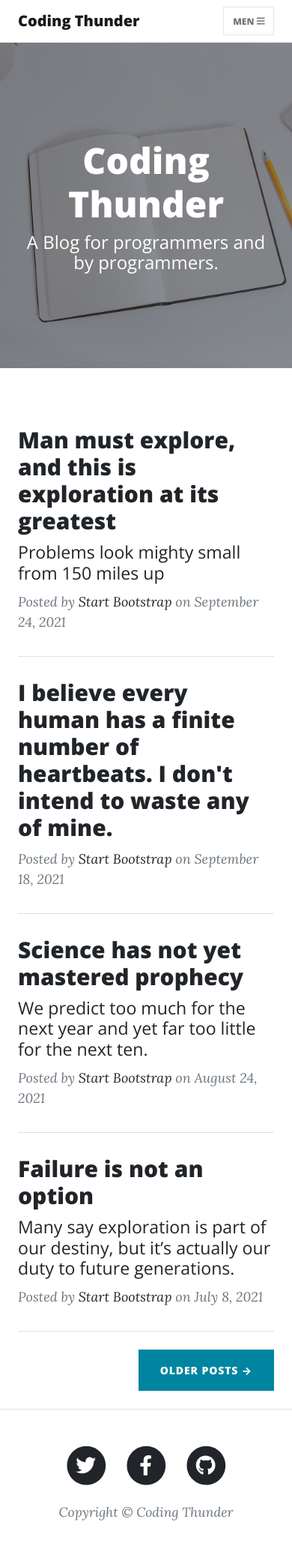
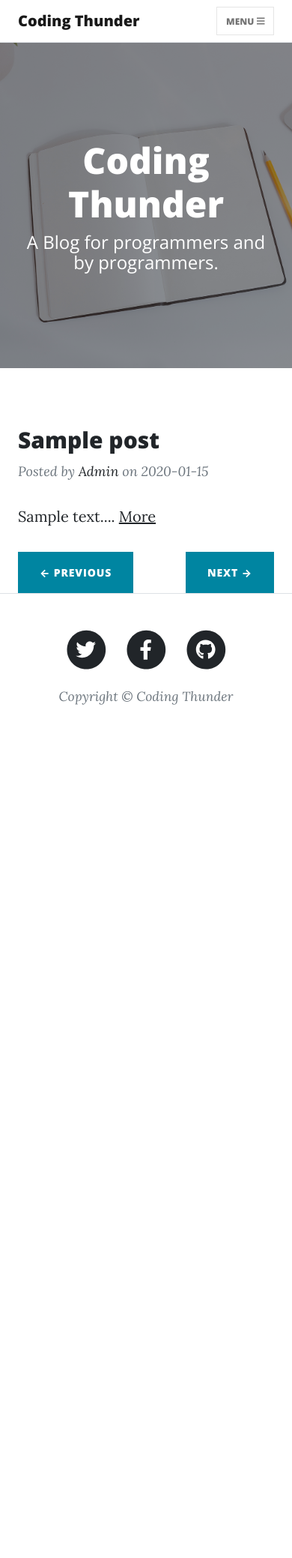
Before and after one commit to suryamanikr/flask-blog, a Flask app: page / in a window 390 px wide. Shown: the whole page at 75% size. After the commit the page ends 940 px from the top, so only its background shows below. Run offline with Flask 2, Linux system fonts and the light colour scheme; tables that the repository leaves empty hold one stand-in row (values such as "Sample post"); some libraries are stand-ins or nearby versions.

Commit message:
Add files via upload

```diff
--- a/Coding Thunder/app.py
+++ b/Coding Thunder/app.py
@@ -1,22 +1,56 @@
-from flask import Flask, render_template, request
+from flask import Flask, render_template, request, session, flash
 from flask_sqlalchemy import SQLAlchemy
 from datetime import datetime
+from werkzeug.utils import secure_filename
+import json, os
+from werkzeug.utils import redirect
+from markupsafe import escape
+
+# from flask_mail import Mail
+
+with open('config.json', 'r') as c:
+    params = json.load(c)["params"]
+
+local_server = True
+
 
 app = Flask(__name__)
-app.config['SQLALCHEMY_DATABASE_URI'] = 'mysql://root:@localhost/codingthunder'
+app.secret_key = "SECRETKEY"
+app.config['UPLOAD_FOLDER'] = params['upload_folder']
+# app.config.update(
+#     MAIL_SERVER = 'smtp.gmail.com',
+#     MAIL_PORT = '465',
+#     MAIL_USE_SSL = True,
+#     MAIL_USERNAME = params['gmail-user'],
+#     MAIL_PASSWORD=  params['gmail-password']
+# )
+# mail = Mail(app)
+
+if local_server:
+    app.config['SQLALCHEMY_DATABASE_URI'] = params['local_uri']
+# app.config['SQLALCHEMY_DATABASE_URI'] = 'mysql://root:@localhost/codingthunder'
+else:
+    app.config['SQLALCHEMY_DATABASE_URI'] = params['prod_uri']
+
 db = SQLAlchemy(app)
 
 
 class Contacts(db.Model):
-    '''
-    sno, name phone_num, msg, date, email
-    '''
     sno = db.Column(db.Integer, primary_key=True)
-    name = db.Column(db.String(80), nullable=False)
+    name = db.Column(db.String(), nullable=False)
     phone_num = db.Column(db.String(12), nullable=False)
-    msg = db.Column(db.String(120), nullable=False)
-    date = db.Column(db.String(12), nullable=True)
-    email = db.Column(db.String(20), nullable=False)
+    msg = db.Column(db.String(), nullable=False)
+    date = db.Column(db.String(), nullable=True)
+    email = db.Column(db.String(), nullable=False)
+
+
+class Posts(db.Model):
+    sno = db.Column(db.Integer, primary_key=True)
+    title = db.Column(db.String(), nullable=False)
+    slug = db.Column(db.String(), nullable=False)
+    content = db.Column(db.String(), nullable=False)
+    date = db.Column(db.String(), nullable=True)
+    img_file = db.Column(db.String(), nullable=True)
 
 
 db.create_all()
@@ -24,21 +58,105 @@ db.session.commit()
 
 
 @app.route("/")
+@app.route('/home')
 def home():
-    return render_template('index.html')
+    # Pagination Logic
+    posts = Posts.query.filter_by().all()[0:params["no_of_posts_on_homepage"]]
+    return render_template('index.html', params=params, posts=posts)
 
 
-@app.route("/about")
-def about():
-    return render_template('about.html')
+@app.route("/dashboard", methods=['GET', 'POST'])
+def dashboard():
+    if ('user' in session and session['user'] == params['admin_username']):
+        posts = Posts.query.all()
+        return render_template('dashboard.html', params=params, posts=posts)
+
+    if request.method == "POST":
+        login_error=""
+        username = request.form.get('username')
+        password = request.form.get('password')
+        if (username == params['admin_username'] and password == params['admin_password']):
+            # set the session
+            session['user'] = username
+            posts = Posts.query.all()
+            return render_template('dashboard.html', params=params, posts=posts)
+        else:
+            flash("Invalid Username or Password", "login-error")
+            return render_template("login.html", params=params)
+
+    return render_template("login.html", params=params)
 
 
-@app.route("/post")
-def post():
-    return render_template('post.html')
+@app.route('/logout')
+def logout():
+    session.pop('user')
+    return redirect('/dashboard')
 
 
-@app.route("/contact", methods=['GET', 'POST'])
+@app.route('/delete/<string:sno>', methods=['GET', 'POST'])
+def delete(sno):
+    if ('user' in session and session['user'] == params['admin_username']):
+        post = Posts.query.filter_by(sno=sno).first()
+        db.session.delete(post)
+        db.session.commit()
+
+    return redirect("/dashboard")
+
+
+@app.route('/edit/<string:sno>', methods=['GET', 'POST'])
+def edit(sno):
+    if ('user' in session and session['user'] == params['admin_username']):
+        if request.method == "POST":
+            box_title = request.form.get('title')
+            slug = request.form.get('slug')
+            content = request.form.get('content')
+            img_file = request.form.get('img_file')
+            date = datetime.now()
+
+            if sno == '0':
+                new_post = Posts(title=box_title, slug=slug,
+                                 content=content, img_file=img_file, date=date)
+                db.session.add(new_post)
+                db.session.commit()
+            else:
+                post = Posts.query.filter_by(sno=sno).first()
+                post.title = box_title
+                post.slug = slug
+                post.content = content
+                post.img_file = img_file
+                post.date = date
+                db.session.add(post)
+                db.session.commit()
+                return redirect('/edit/'+sno)
+
+        post = Posts.query.filter_by(sno=sno).first()
+        return render_template('edit.html', params=params, post=post, sno=sno)
+
+
+@app.route('/uploadfile', methods=['POST'])
+def upload_file():
+    if ('user' in session and session['user'] == params['admin_username']):
+        if request.method == 'POST':
+            f = request.files['file']
+            f.save(os.path.join(
+                app.config['UPLOAD_FOLDER'] + secure_filename(f.filename)))
+            return redirect('/dashboard')
+
+
+@ app.route('/about')
+def about():
+    return render_template('about.html', params=params)
+
+
+@ app.route("/post/<string:post_slug>/", methods=['GET'])
+def post_route(post_slug):
+    post = Posts.query.filter_by(slug=post_slug).first()
+    # fname = "assets/img" + post.img_file
+    post_content=escape(post.content)
+    return render_template('post.html', params=params, post=post, post_content=post_content )
+
+
+@ app.route("/contact", methods=['GET', 'POST'])
 def contact():
     if(request.method == 'POST'):
         '''Add entry to the database'''
@@ -50,8 +168,29 @@ def contact():
                          msg=msg, date=datetime.now(),)
         db.session.add(entry)
         db.session.commit()
+        # mail.send_message('New message from ' + name,
+        #                   sender=email,
+        #                   recipients = [params['gmail-user']],
+        #                   body = message + "\n" + phone
+        #                   )
 
-    return render_template('contact.html')
+    return render_template('contact.html', params=params)
+
+
+@app.route('/messages')
+def messages():
+    if ('user' in session and session['user'] == params["admin_username"]):
+        contacts = Contacts.query.all()
+        return render_template("messages.html", contacts=contacts, params=params)
+
+# @app.errorhandler(404)
+# def errorhandle(error):
+#     return render_template('error.html', params=params, error=404), 404
+
+
+# @app.errorhandler(405)
+# def errorhandle(error):
+#     return render_template('error.html', params=params, error=405), 405
 
 
 if __name__ == '__main__':
--- a/Coding Thunder/templates/index.html
+++ b/Coding Thunder/templates/index.html
@@ -8,7 +8,7 @@
                 <div class="row gx-4 gx-lg-5 justify-content-center">
                     <div class="col-md-10 col-lg-8 col-xl-7">
                         <div class="site-heading">
-                            <h1>Coding Thunder</h1>
+                            <h1>{{params['blog_name']}}</h1>
                             <span class="subheading">A Blog for programmers and by programmers.</span>
                         </div>
                     </div>
@@ -19,61 +19,30 @@
         <div class="container px-4 px-lg-5">
             <div class="row gx-4 gx-lg-5 justify-content-center">
                 <div class="col-md-10 col-lg-8 col-xl-7">
+
                     <!-- Post preview-->
+                    {% for post in posts %}
                     <div class="post-preview">
-                        <a href="post.html">
-                            <h2 class="post-title">Man must explore, and this is exploration at its greatest</h2>
-                            <h3 class="post-subtitle">Problems look mighty small from 150 miles up</h3>
-                        </a>
+                        <a href="{{url_for('post_route', post_slug=post.slug)}}"><h2 class="post-title">{{post.title}}</h2></a>
                         <p class="post-meta">
                             Posted by
-                            <a href="#!">Start Bootstrap</a>
-                            on September 24, 2021
+                            <a href="#!">Admin</a>
+                            on {{post.date}}
+                        </p>
+                        <p class="post-content">
+                            {{post.content[0:750]}}...
+                            <a href="{{url_for('post_route', post_slug=post.slug)}}">More</a>
                         </p>
                     </div>
+                    {% endfor %}
+
                     <!-- Divider-->
-                    <hr class="my-4" />
-                    <!-- Post preview-->
-                    <div class="post-preview">
-                        <a href="post.html"><h2 class="post-title">I believe every human has a finite number of heartbeats. I don't intend to waste any of mine.</h2></a>
-                        <p class="post-meta">
-                            Posted by
-                            <a href="#!">Start Bootstrap</a>
-                            on September 18, 2021
-                        </p>
+                    <!-- <hr class="my-4" /> -->
+                    <!-- Pager-->
+                    <div style="position: relative;">
+                        <a class="btn btn-primary text-uppercase" style="position: relative; left: 0;"href="#!">&larr; Previous</a>
+                        <a class="btn btn-primary text-uppercase" style="position: absolute; right: 0;" href="#!">Next &rarr;</a>
                     </div>
-                    <!-- Divider-->
-                    <hr class="my-4" />
-                    <!-- Post preview-->
-                    <div class="post-preview">
-                        <a href="post.html">
-                            <h2 class="post-title">Science has not yet mastered prophecy</h2>
-                            <h3 class="post-subtitle">We predict too much for the next year and yet far too little for the next ten.</h3>
-                        </a>
-                        <p class="post-meta">
-                            Posted by
-                            <a href="#!">Start Bootstrap</a>
-                            on August 24, 2021
-                        </p>
-                    </div>
-                    <!-- Divider-->
-                    <hr class="my-4" />
-                    <!-- Post preview-->
-                    <div class="post-preview">
-                        <a href="post.html">
-                            <h2 class="post-title">Failure is not an option</h2>
-                            <h3 class="post-subtitle">Many say exploration is part of our destiny, but it’s actually our duty to future generations.</h3>
-                        </a>
-                        <p class="post-meta">
-                            Posted by
-                            <a href="#!">Start Bootstrap</a>
-                            on July 8, 2021
-                        </p>
-                    </div>
-                    <!-- Divider-->
-                    <hr class="my-4" />
-                    <!-- Pager-->
-                    <div class="d-flex justify-content-end mb-4"><a class="btn btn-primary text-uppercase" href="#!">Older Posts →</a></div>
                 </div>
             </div>
         </div>
--- a/Coding Thunder/templates/layout.html
+++ b/Coding Thunder/templates/layout.html
@@ -5,7 +5,7 @@
         <meta name="viewport" content="width=device-width, initial-scale=1, shrink-to-fit=no" />
         <meta name="description" content="" />
         <meta name="author" content="" />
-        <title>Coding Thunder</title>
+        <title>{{params['blog_name']}}</title>
         <link rel="icon" type="image/x-icon" href="assets/favicon.ico" />
         <!-- Font Awesome icons (free version)-->
         <script src="https://use.fontawesome.com/releases/v5.15.3/js/all.js" crossorigin="anonymous"></script>
@@ -14,22 +14,21 @@
         <link href="https://fonts.googleapis.com/css?family=Open+Sans:300italic,400italic,600italic,700italic,800italic,400,300,600,700,800" rel="stylesheet" type="text/css" />
         <!-- Core theme CSS (includes Bootstrap)-->
         <link href="{{ url_for('static', filename='css/styles.css') }}" rel="stylesheet" />
-    </head>
+ </head>
     <body>
         <!-- Navigation-->
         <nav class="navbar navbar-expand-lg navbar-light" id="mainNav">
             <div class="container px-4 px-lg-5">
-                <a class="navbar-brand" href="index.html">Coding Thunder</a>
+                <a class="navbar-brand" href="/">{{params['blog_name']}}</a>
                 <button class="navbar-toggler" type="button" data-bs-toggle="collapse" data-bs-target="#navbarResponsive" aria-controls="navbarResponsive" aria-expanded="false" aria-label="Toggle navigation">
-                    Men
+                    Menu
                     <i class="fas fa-bars"></i>
                 </button>
                 <div class="collapse navbar-collapse" id="navbarResponsive">
                     <ul class="navbar-nav ms-auto py-4 py-lg-0">
                         <li class="nav-item"><a class="nav-link px-lg-3 py-3 py-lg-4" href=" {{ url_for('home')}}">Home</a></li>
                         <li class="nav-item"><a class="nav-link px-lg-3 py-3 py-lg-4" href="{{url_for('about')}}">About</a></li>
-                        <li class="nav-item"><a class="nav-link px-lg-3 py-3 py-lg-4" href="{{url_for('post')}}">Sample Post</a></li>
-                        <li class="nav-item"><a class="nav-link px-lg-3 py-3 py-lg-4" href="/contact">Contact</a></li>
+                        <li class="nav-item"><a class="nav-link px-lg-3 py-3 py-lg-4" href="{{url_for('contact')}}">Contact</a></li>
                     </ul>
                 </div>
             </div>
@@ -46,7 +45,7 @@
                     <div class="col-md-10 col-lg-8 col-xl-7">
                         <ul class="list-inline text-center">
                             <li class="list-inline-item">
-                                <a href="#!">
+                                <a href="{{params['twitter_url']}}", target="_blank">
                                     <span class="fa-stack fa-lg">
                                         <i class="fas fa-circle fa-stack-2x"></i>
                                         <i class="fab fa-twitter fa-stack-1x fa-inverse"></i>
@@ -54,7 +53,7 @@
                                 </a>
                             </li>
                             <li class="list-inline-item">
-                                <a href="#!">
+                                <a href="{{params['facebook_url']}}" target="_blank">
                                     <span class="fa-stack fa-lg">
                                         <i class="fas fa-circle fa-stack-2x"></i>
                                         <i class="fab fa-facebook-f fa-stack-1x fa-inverse"></i>
@@ -62,7 +61,7 @@
                                 </a>
                             </li>
                             <li class="list-inline-item">
-                                <a href="#!">
+                                <a href="{{params['github_url']}}" target="_blank">
                                     <span class="fa-stack fa-lg">
                                         <i class="fas fa-circle fa-stack-2x"></i>
                                         <i class="fab fa-github fa-stack-1x fa-inverse"></i>
@@ -70,14 +69,14 @@
                                 </a>
                             </li>
                         </ul>
-                        <div class="small text-center text-muted fst-italic">Copyright &copy; Coding Thunder</div>
+                        <div class="small text-center text-muted fst-italic">Copyright &copy; {{params['blog_name']}}</div>
                     </div>
                 </div>
             </div>
         </footer>
-        <!-- Bootstrap core JS-->
+        <!-- Bootstrap core JS -->
         <script src="https://cdn.jsdelivr.net/npm/bootstrap@5.0.1/dist/js/bootstrap.bundle.min.js"></script>
-        <!-- Core theme JS-->
+        <!-- Core theme JS -->
         <script src="{{ url_for('static', filename='js/scripts.js') }}"></script>
     </body>
 </html>
```
Also changed, not shown: Coding Thunder/config.json (+20 -9 lines), Coding Thunder/templates/contact.html (+5 -5 lines), Coding Thunder/templates/dashboard.html (added, +78 -0 lines), Coding Thunder/templates/edit.html (added, +74 -0 lines), Coding Thunder/templates/login.html (added, +53 -0 lines), Coding Thunder/templates/post.html (+12 -32 lines).
